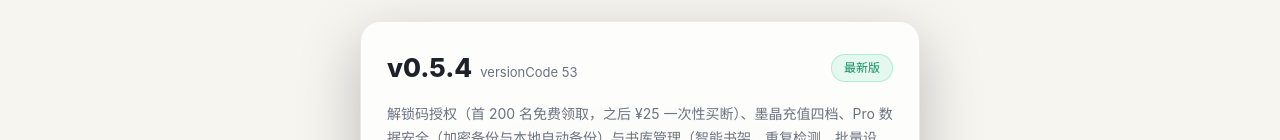
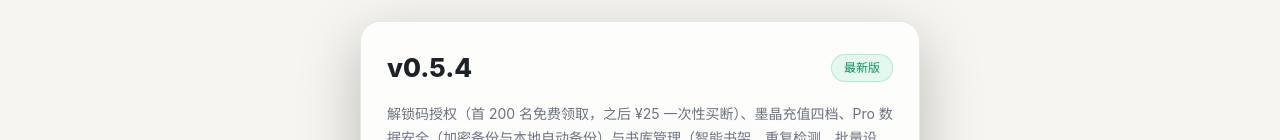
Before and after one commit to XHZKWZ/moyu, a plain HTML site: page index.html in a window 1280 px wide. Shown: the part 526-666 px from the top of the page. Drawn offline with Linux system fonts and the light colour scheme.

Commit message:
发布页：版本标题不再展示 versionCode（只显示版本号）

```diff
--- a/index.html
+++ b/index.html
@@ -547,7 +547,7 @@ document.addEventListener('DOMContentLoaded', function () {
     el('status').textContent = '页内版本信息块格式有误（JSON 不合法）';
     return;
   }
-  el('version').innerHTML = 'v' + m.versionName + '<small>versionCode ' + m.versionCode + '</small>';
+  el('version').innerHTML = 'v' + m.versionName;
   el('changelog').textContent = m.changelog || '';
   var size = Number(m.fileSize);
   el('meta').textContent =
```
